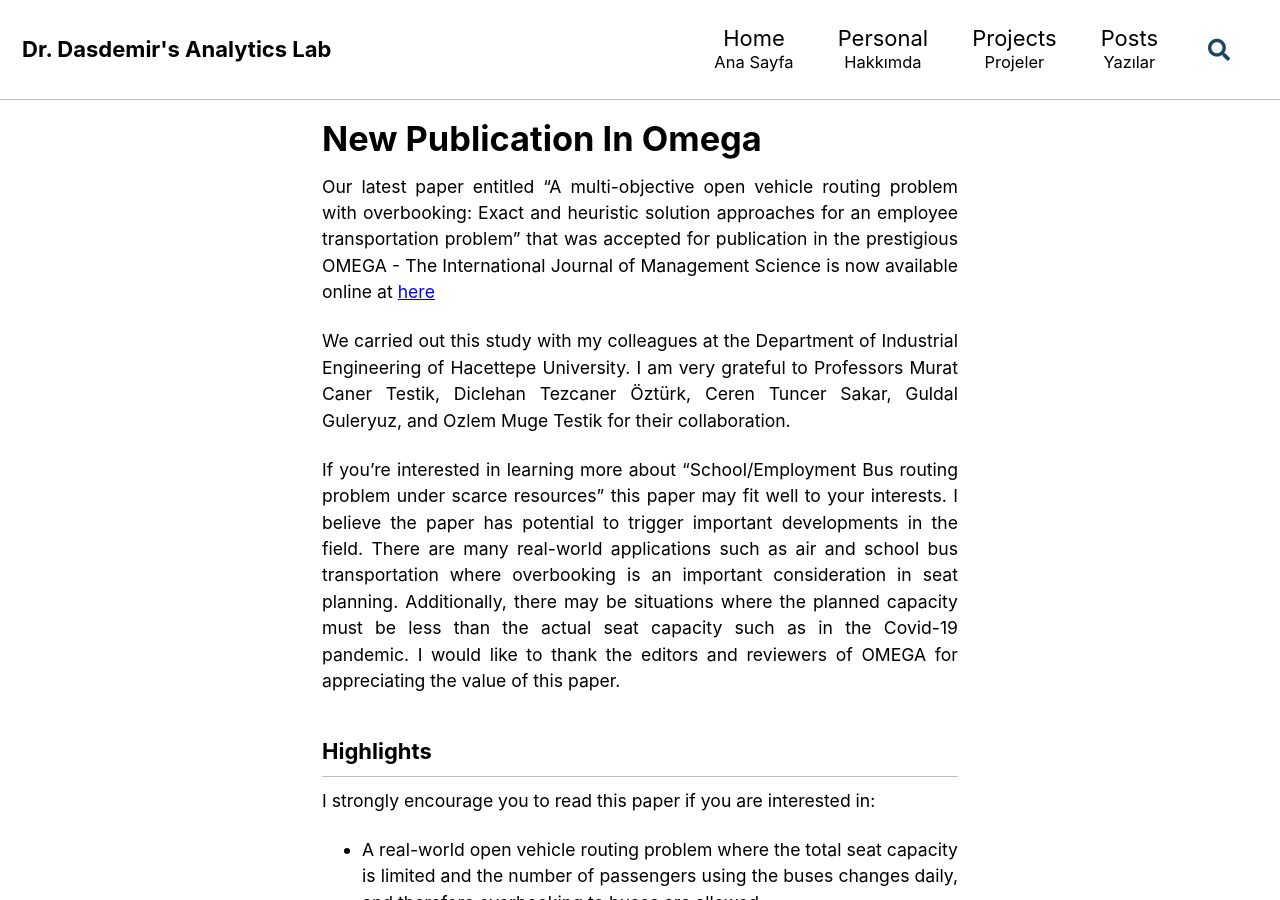
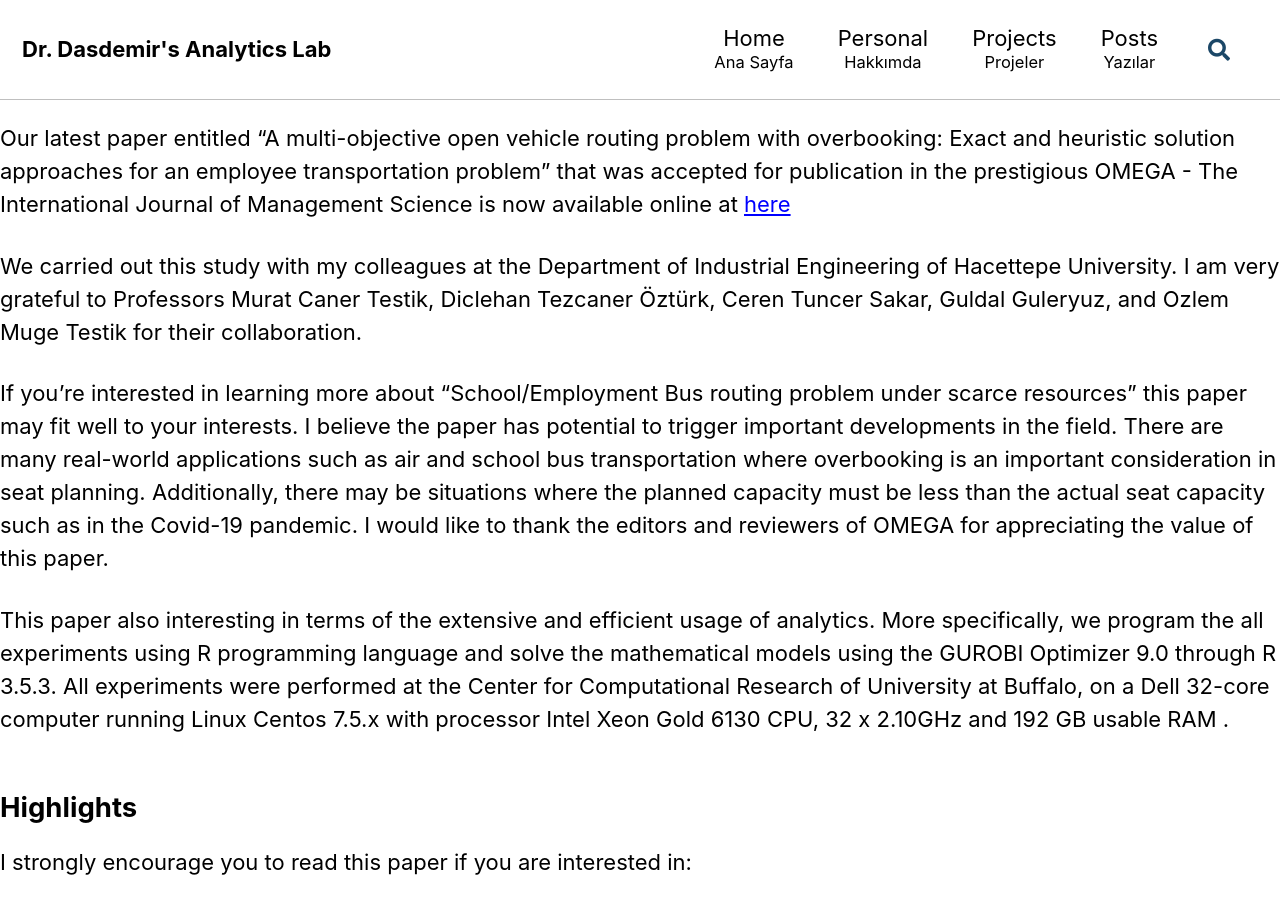
Before and after one commit to edasdemirlab/edasdemirlab.github.io, a Jekyll site: the page built from _posts/2022-01-29-new-publication-in-OMEGA.md, in a window 1280 px wide and 900 px high. Built offline with Jekyll 4.4.1, drawn with Linux system fonts in a browser that asks for light colours; cached includes are drawn as plain includes; our own code applies the rules of GitHub Pages for plain Markdown files; some of the changed lines change nothing that is shown; some of the changed text lies outside the part shown.

Commit message:
Update 2022-01-29-new-publication-in-OMEGA.md

```diff
--- a/_posts/2022-01-29-new-publication-in-OMEGA.md
+++ b/_posts/2022-01-29-new-publication-in-OMEGA.md
@@ -1,14 +1,14 @@
 ---
-layout: single
-
 categories:
   - Publications
 tags:
-  - content
-  - css
-  - edge case
-  - lists
-  - markup
+  - publication
+  - OMEGA
+  - multi-objective
+  - optimization
+  - gurobi
+  - R
+
 ---
 
 Our latest paper  entitled "A multi-objective open vehicle routing problem with overbooking: Exact and heuristic solution approaches for an employee transportation problem" that was accepted for publication in the prestigious OMEGA - The International Journal of Management Science is now available online at [here](https://www.sciencedirect.com/science/article/pii/S0305048321001961#!)
@@ -16,6 +16,8 @@
 We carried out this study with my colleagues at the Department of Industrial Engineering of Hacettepe University. I am very grateful to Professors Murat Caner Testik, Diclehan Tezcaner Öztürk, Ceren Tuncer Sakar, Guldal Guleryuz, and Ozlem Muge Testik for their collaboration.
 
 If you’re interested in learning more about "School/Employment Bus routing problem under scarce resources" this paper may fit well to your interests. I believe the paper has potential to trigger important developments in the field. There are many real-world applications such as air and school bus transportation where overbooking is an important consideration in seat planning. Additionally, there may be situations where the planned capacity must be less  than the actual seat capacity such as in the Covid-19 pandemic. I would like to thank the editors and reviewers of OMEGA for appreciating the value of this paper.
+
+This paper also interesting in terms of the extensive and efficient usage of analytics. More specifically, we program the all experiments using R programming language and solve the mathematical models using the GUROBI Optimizer 9.0 through R 3.5.3. All experiments were performed at the Center for Computational Research of University at Buffalo, on a Dell 32-core computer running Linux Centos 7.5.x with processor Intel Xeon Gold 6130 CPU, 32 x 2.10GHz and 192 GB usable RAM .
 
 ## Highlights
 
```
